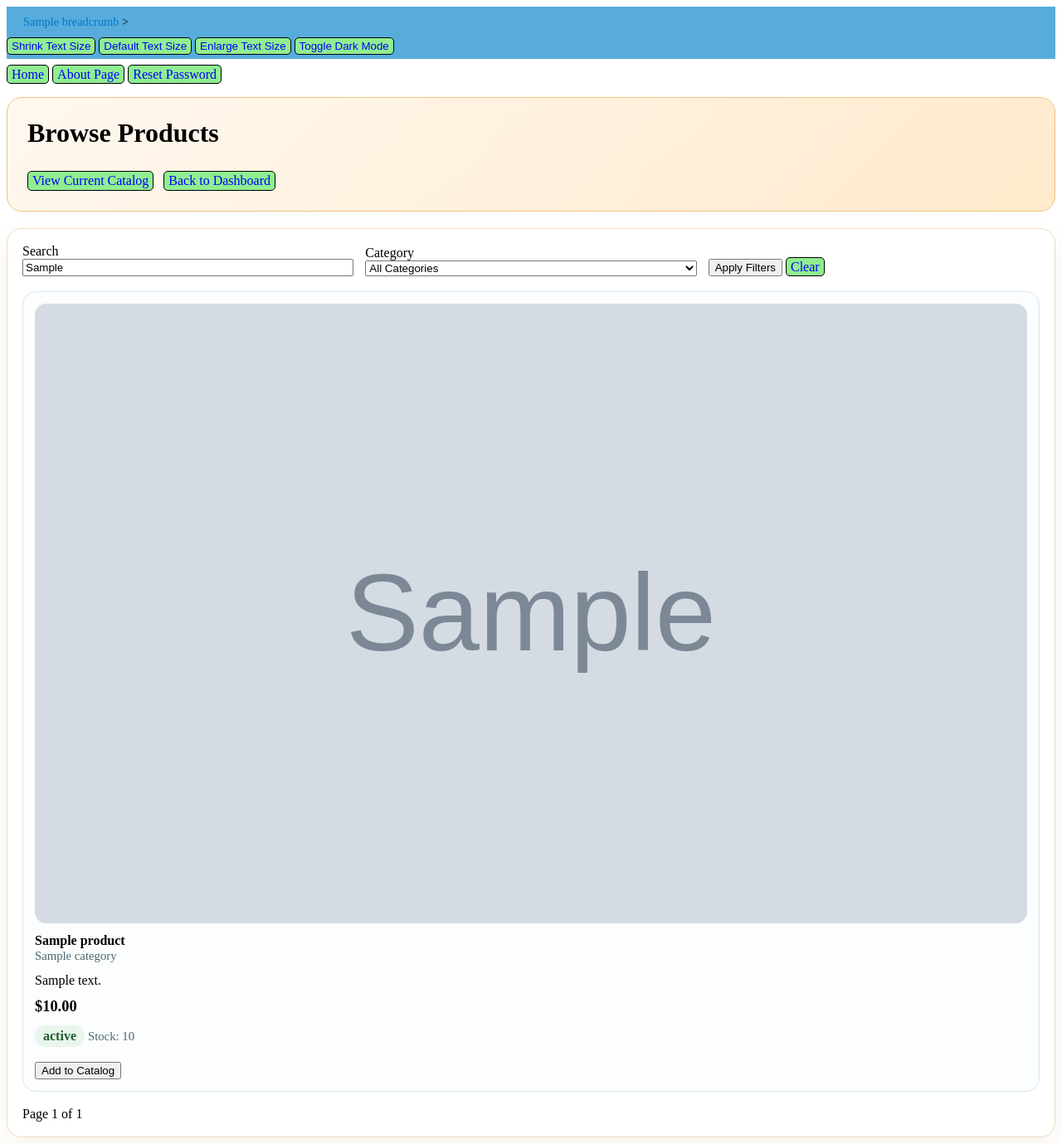
After one commit to ppatel071/s26-CPSC4910-Team16, a Python web app: template app/templates/sponsor/catalog_browse.html in a window 1280 px wide. The commit adds this page. Shown: the whole page at 83% size. Run offline with Jinja, Linux system fonts and the light colour scheme; the template is opened without the code that fills it: most values are stand-ins (such as "Sample title", 1, 10 or a date in 2020); grey boxes marked "Sample" are stand-in pictures.

Commit message:
add prodcut catalog api and managment

```diff
--- a/app/models/organization.py
+++ b/app/models/organization.py
@@ -42,8 +42,6 @@ class SponsorCatalogItem(db.Model):
     organization_id: Mapped[int] = mapped_column(ForeignKey('sponsor_organization.organization_id', ondelete='CASCADE'), nullable=False)
     external_id: Mapped[int] = mapped_column(nullable=False)
     product_name: Mapped[str] = mapped_column(String(255), nullable=False)
-    product_description: Mapped[str | None] = mapped_column(String(255))
-    price: Mapped[int] = mapped_column(nullable=False)
     last_update: Mapped[dt.datetime] = mapped_column(DateTime(timezone=True), server_default=func.now(), onupdate=func.now(), nullable=False)
     organization: Mapped[SponsorOrganization] = relationship(back_populates='catalog_items')
     order_items: Mapped[List['OrderItem']] = relationship(back_populates='catalog_item')
--- /dev/null
+++ b/app/static/catalog.css
@@ -0,0 +1,142 @@
+.catalog-shell {
+  display: grid;
+  gap: 20px;
+  animation: catalog-fade-slide-in 220ms ease-out;
+}
+
+.catalog-hero {
+  border-radius: 18px;
+  padding: 24px;
+}
+
+.catalog-hero.catalog-hero-blue {
+  background: linear-gradient(135deg, #f4fbff 0%, #e2f2fb 100%);
+  border: 1px solid #9fd0ea;
+}
+
+.catalog-hero.catalog-hero-amber {
+  background: linear-gradient(135deg, #fff8ef 0%, #ffeacc 100%);
+  border: 1px solid #efc27d;
+}
+
+.catalog-hero h1,
+.catalog-panel h2 {
+  margin-top: 0;
+}
+
+.catalog-actions {
+  display: flex;
+  gap: 12px;
+  flex-wrap: wrap;
+  margin-top: 16px;
+}
+
+.catalog-panel {
+  background: #fff;
+  border-radius: 18px;
+  padding: 18px;
+}
+
+.catalog-panel.catalog-panel-blue {
+  border: 1px solid #c8dbe7;
+  box-shadow: 0 10px 24px rgba(87, 172, 220, 0.08);
+}
+
+.catalog-panel.catalog-panel-amber {
+  border: 1px solid #edd9be;
+  box-shadow: 0 10px 24px rgba(176, 118, 31, 0.08);
+}
+
+.catalog-meta {
+  color: #4e6471;
+  font-size: 0.92em;
+}
+
+.catalog-status-pill {
+  display: inline-block;
+  padding: 4px 10px;
+  border-radius: 999px;
+  background: #e8f6eb;
+  color: #215b2d;
+  font-weight: 600;
+  margin-bottom: 6px;
+}
+
+.catalog-empty {
+  padding: 18px;
+  border: 1px dashed #b8cfdb;
+  border-radius: 14px;
+  background: #f8fcfe;
+}
+
+.catalog-filters {
+  display: grid;
+  gap: 14px;
+  grid-template-columns: repeat(auto-fit, minmax(220px, 1fr));
+  align-items: end;
+  margin-bottom: 18px;
+}
+
+.catalog-filters input,
+.catalog-filters select {
+  width: 100%;
+  box-sizing: border-box;
+}
+
+.catalog-grid {
+  display: grid;
+  grid-template-columns: repeat(auto-fit, minmax(280px, 1fr));
+  gap: 16px;
+}
+
+.catalog-card {
+  display: grid;
+  gap: 12px;
+  border: 1px solid #d9e6ee;
+  border-radius: 16px;
+  padding: 14px;
+  background: #fbfdfe;
+}
+
+.catalog-card-image {
+  width: 100%;
+  aspect-ratio: 16 / 10;
+  object-fit: cover;
+  border-radius: 14px;
+  background: #eef6fa;
+}
+
+.catalog-card-price {
+  font-size: 1.15em;
+  font-weight: 700;
+}
+
+.catalog-card-actions {
+  display: flex;
+  gap: 10px;
+  flex-wrap: wrap;
+  align-items: center;
+}
+
+.catalog-inline-form {
+  display: inline-block;
+}
+
+.catalog-pagination {
+  display: flex;
+  align-items: center;
+  gap: 12px;
+  flex-wrap: wrap;
+  margin-top: 18px;
+}
+
+@keyframes catalog-fade-slide-in {
+  from {
+    opacity: 0;
+    transform: translateY(8px);
+  }
+  to {
+    opacity: 1;
+    transform: translateY(0);
+  }
+}
--- /dev/null
+++ b/app/templates/sponsor/catalog_browse.html
@@ -0,0 +1,108 @@
+{% extends "base.html" %}
+
+{% block title %}Browse Products{% endblock %}
+
+{% block head %}
+{{ super() }}
+<link rel="stylesheet" href="/static/catalog.css">
+{% endblock %}
+
+{% block content %}
+<div class="catalog-shell">
+  <section class="catalog-hero catalog-hero-amber">
+    <h1>Browse Products</h1>
+    <div class="catalog-actions">
+      <a class="button" href="{{ url_for('sponsor.catalog_management') }}">View Current Catalog</a>
+      <a class="button" href="{{ url_for('sponsor.dashboard') }}">Back to Dashboard</a>
+    </div>
+  </section>
+
+  <section class="catalog-panel catalog-panel-amber">
+    <form method="GET" action="{{ url_for('sponsor.catalog_browse') }}" class="catalog-filters">
+      <div>
+        <label for="catalog-query">Search</label><br>
+        <input id="catalog-query" type="text" name="query" value="{{ current_query }}" placeholder="Search by product name">
+      </div>
+      <div>
+        <label for="catalog-category">Category</label><br>
+        <select id="catalog-category" name="category">
+          <option value="">All Categories</option>
+          {% for category in categories %}
+            <option value="{{ category.slug }}" {% if current_category == category.slug %}selected{% endif %}>
+              {{ category.name }}
+            </option>
+          {% endfor %}
+        </select>
+      </div>
+      <div>
+        <button type="submit">Apply Filters</button>
+        <a class="button" href="{{ url_for('sponsor.catalog_browse') }}">Clear</a>
+      </div>
+    </form>
+
+    {% if products %}
+      <div class="catalog-grid">
+        {% for product in products %}
+          <article class="catalog-card">
+            <img class="catalog-card-image" src="{{ product.thumbnail }}" alt="{{ product.title }}">
+            <div>
+              <strong>{{ product.title }}</strong><br>
+              <span class="catalog-meta">{{ product.category }}</span>
+            </div>
+            <div>{{ product.description }}</div>
+            <div class="catalog-card-price">${{ "%.2f"|format(product.price) }}</div>
+            <div>
+              <span class="catalog-status-pill">{{ product.availabilityStatus }}</span>
+              <span class="catalog-meta">Stock: {{ product.stock }}</span>
+            </div>
+            <div class="catalog-card-actions">
+              {% if product.id in catalog_external_ids %}
+                <span class="catalog-meta">Already in your catalog</span>
+                <form method="POST" action="{{ url_for('sponsor.catalog_browse') }}" class="catalog-inline-form">
+                  <input type="hidden" name="action" value="remove">
+                  <input type="hidden" name="catalog_id" value="{{ catalog_ids_by_external_id[product.id] }}">
+                  <input type="hidden" name="query" value="{{ current_query }}">
+                  <input type="hidden" name="category" value="{{ current_category }}">
+                  <input type="hidden" name="page" value="{{ current_page }}">
+                  <button type="submit">Remove</button>
+                </form>
+              {% else %}
+                <form method="POST" action="{{ url_for('sponsor.catalog_browse') }}" class="catalog-inline-form">
+                  <input type="hidden" name="action" value="add">
+                  <input type="hidden" name="external_id" value="{{ product.id }}">
+                  <input type="hidden" name="query" value="{{ current_query }}">
+                  <input type="hidden" name="category" value="{{ current_category }}">
+                  <input type="hidden" name="page" value="{{ current_page }}">
+                  <button type="submit">Add to Catalog</button>
+                </form>
+              {% endif %}
+            </div>
+          </article>
+        {% endfor %}
+      </div>
+    {% else %}
+      <p>No products matched the current filters.</p>
+    {% endif %}
+
+    <div class="catalog-pagination">
+      {% if current_page > 1 %}
+        <a
+          class="button"
+          href="{{ url_for('sponsor.catalog_browse', query=current_query, category=current_category, page=current_page - 1) }}"
+        >
+          Previous
+        </a>
+      {% endif %}
+      <span>Page {{ current_page }} of {{ total_pages }}</span>
+      {% if current_page < total_pages %}
+        <a
+          class="button"
+          href="{{ url_for('sponsor.catalog_browse', query=current_query, category=current_category, page=current_page + 1) }}"
+        >
+          Next
+        </a>
+      {% endif %}
+    </div>
+  </section>
+</div>
+{% endblock %}
--- a/app/templates/sponsor/dashboard.html
+++ b/app/templates/sponsor/dashboard.html
@@ -28,6 +28,11 @@
 
 <hr>
 
+<h2>Catalog</h2>
+<p><a class="button" href="{{ url_for('sponsor.catalog_management') }}">Manage Catalog</a></p>
+
+<hr>
+
 <h2>Users</h2>
 {% if users %}
   <ul>
--- a/requirements.txt
+++ b/requirements.txt
@@ -4,3 +4,5 @@ Flask-SQLAlchemy
 pymysql
 flask-login
 redmail
+pydantic
+requests
```
Also changed, not shown: app/catalog_api/client.py (added, +77 -0 lines), app/catalog_api/models.py (added, +60 -0 lines), app/sponsor/routes.py (+187 -0 lines), app/sponsor/services.py (+86 -0 lines), app/templates/sponsor/catalog_management.html (added, +77 -0 lines).
